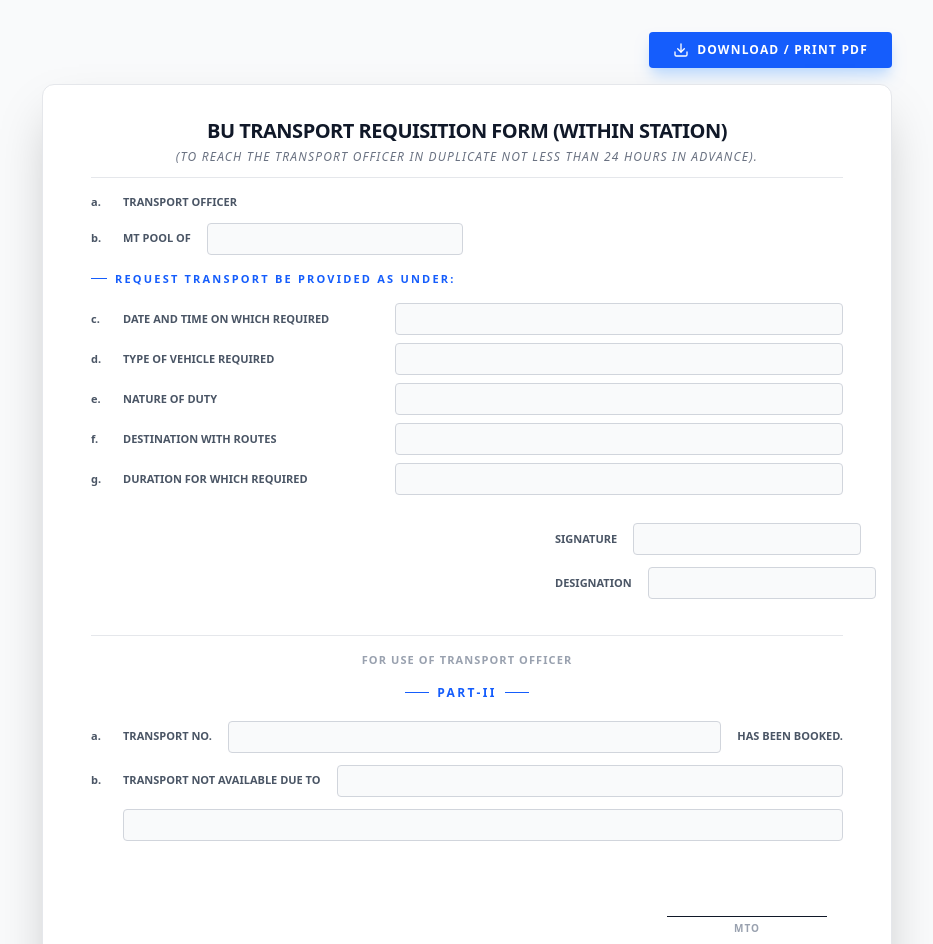
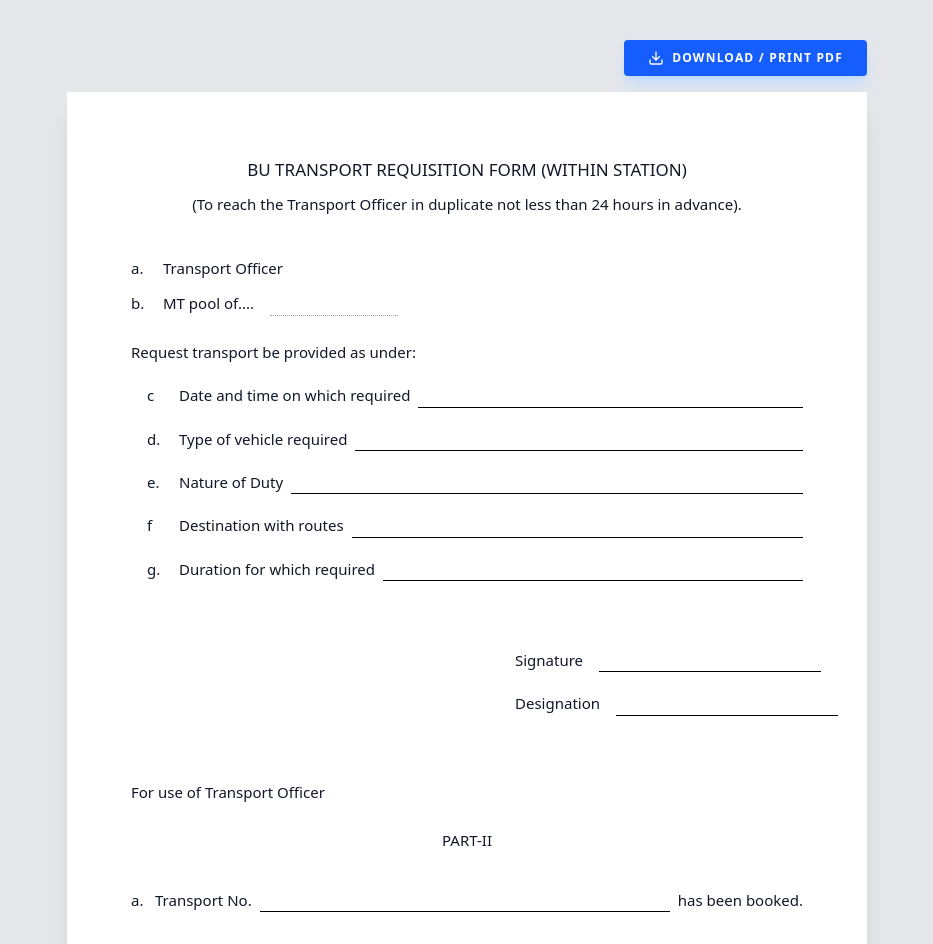
Before and after one commit to uraann4-code/transport, a React (Vite) app: page / in a window 1280 px wide. Shown: the top 944 px of the page, without its empty margins (173-1106 px from the left). Built offline with nearby package versions, Linux system fonts and the light colour scheme.

Commit message:
refactor: simplify print functionality and styles
Remove unused PDF generation dependencies and cleanup component state to rely on native browser printing. Adjust container styling for improved layout consistency.

```diff
--- a/src/App.tsx
+++ b/src/App.tsx
@@ -1,13 +1,7 @@
-import React, { useRef, useState } from 'react';
-import { Download, Loader2, Info } from 'lucide-react';
-import html2canvas from 'html2canvas';
-import { jsPDF } from 'jspdf';
+import React, { useRef } from 'react';
+import { Download } from 'lucide-react';
 
 export default function App() {
-  const formRef = useRef<HTMLDivElement>(null);
-  const [isDownloading, setIsDownloading] = useState(false);
-  const [showIframeNotice, setShowIframeNotice] = useState(false);
-
   const handlePrint = () => {
     // If we are inside an iframe (like the AI Studio preview window),
     // downloads and printing might be silently blocked by the browser's security sandbox.
@@ -21,8 +15,8 @@ export default function App() {
   };
 
   return (
-    <div className="min-h-screen bg-[#F9FAFB] flex flex-col items-center justify-center p-4 sm:p-8 font-sans text-[#111827] overflow-y-auto print:bg-white print:p-0">
-      <div className="w-full max-w-[850px] flex flex-col items-end gap-3 mb-4 print:hidden">
+    <div className="min-h-screen bg-gray-200 py-10 flex flex-col items-center justify-center px-4 font-sans text-gray-900 print:bg-white print:py-0">
+      <div className="w-full max-w-[800px] flex justify-end mb-4 print:hidden">
         <button
           onClick={handlePrint}
           className="flex items-center gap-2 px-6 py-2.5 bg-blue-600 text-white text-xs font-bold rounded shadow-lg shadow-blue-200 uppercase tracking-widest hover:bg-blue-700 transition-colors"
@@ -31,130 +25,118 @@ export default function App() {
           Download / Print PDF
         </button>
       </div>
-      <div ref={formRef} className="bg-white shadow-2xl rounded-xl border border-gray-200 max-w-[850px] w-full p-6 sm:p-8 sm:px-12 flex flex-col gap-3 relative print:shadow-none print:border-none print:p-0 print:m-0 print:h-screen print:w-full">
+
+      <div className="bg-white shadow-xl max-w-[800px] w-full p-12 sm:p-16 text-[15px] leading-relaxed relative print:shadow-none print:p-0 print:m-0 print:w-full print:max-w-full">
 
         {/* Header */}
-        <div className="flex flex-col text-center border-b border-gray-200 pb-3 mb-1">
-          <h1 className="text-xl font-bold tracking-tight text-gray-900 mb-1">BU TRANSPORT REQUISITION FORM (WITHIN STATION)</h1>
-          <p className="text-xs text-gray-500 uppercase tracking-widest font-medium italic">(To reach the Transport Officer in duplicate not less than 24 hours in advance).</p>
+        <div className="text-center mb-10">
+          <h1 className="text-[17px] mb-2 font-normal">BU TRANSPORT REQUISITION FORM (WITHIN STATION)</h1>
+          <p className="text-[15px]">(To reach the Transport Officer in duplicate not less than 24 hours in advance).</p>
         </div>
 
         {/* Section 1 */}
-        <div className="flex flex-col gap-3">
-          <div className="flex items-center gap-4">
-            <span className="text-[11px] font-bold text-gray-600 w-4">a.</span>
-            <span className="text-[11px] font-bold uppercase text-gray-600">Transport Officer</span>
+        <div className="mb-8">
+          <div className="flex gap-4 mb-2">
+            <span className="w-4">a.</span>
+            <span>Transport Officer</span>
           </div>
 
-          <div className="flex items-center gap-4">
-            <span className="text-[11px] font-bold text-gray-600 w-4">b.</span>
-            <span className="text-[11px] font-bold uppercase text-gray-600 whitespace-nowrap">MT pool of</span>
-            <input type="text" className="h-8 border border-gray-300 rounded bg-gray-50 px-3 text-sm focus:outline-none focus:border-blue-600 w-64 print:bg-transparent print:border-t-0 print:border-l-0 print:border-r-0 print:border-b-gray-400 print:rounded-none" />
+          <div className="flex items-end gap-4 mb-6">
+            <span className="w-4">b.</span>
+            <span className="whitespace-nowrap">MT pool of....</span>
+            <input type="text" className="border-b border-dotted border-gray-400 focus:outline-none w-32 bg-transparent pb-0.5" />
           </div>
 
-          <h2 className="text-[11px] font-black uppercase tracking-[0.2em] text-blue-600 flex items-center gap-2 mt-1 print:text-black">
-            <span className="w-4 h-[1px] bg-blue-600 print:bg-black"></span> Request transport be provided as under:
-          </h2>
+          <p className="mb-4">Request transport be provided as under:</p>
 
-          <div className="grid grid-cols-1 gap-y-2 mt-1">
-            <div className="flex items-center gap-4">
-              <span className="text-[11px] font-bold text-gray-600 w-4">c.</span>
-              <span className="text-[11px] font-bold uppercase text-gray-600 whitespace-nowrap w-64">Date and time on which required</span>
-              <input type="text" className="h-8 border border-gray-300 rounded bg-gray-50 px-3 text-sm focus:outline-none focus:border-blue-600 flex-grow print:bg-transparent print:border-t-0 print:border-l-0 print:border-r-0 print:border-b-gray-400 print:rounded-none" />
+          <div className="space-y-4 pl-4">
+            <div className="flex items-end gap-2">
+              <span className="w-6">c</span>
+              <span className="whitespace-nowrap">Date and time on which required</span>
+              <input type="text" className="border-b border-black focus:outline-none flex-grow bg-transparent pb-0.5" />
             </div>
 
-            <div className="flex items-center gap-4">
-              <span className="text-[11px] font-bold text-gray-600 w-4">d.</span>
-              <span className="text-[11px] font-bold uppercase text-gray-600 whitespace-nowrap w-64">Type of vehicle required</span>
-              <input type="text" className="h-8 border border-gray-300 rounded bg-gray-50 px-3 text-sm focus:outline-none focus:border-blue-600 flex-grow print:bg-transparent print:border-t-0 print:border-l-0 print:border-r-0 print:border-b-gray-400 print:rounded-none" />
+            <div className="flex items-end gap-2">
+              <span className="w-6">d.</span>
+              <span className="whitespace-nowrap">Type of vehicle required</span>
+              <input type="text" className="border-b border-black focus:outline-none flex-grow bg-transparent pb-0.5" />
             </div>
 
-            <div className="flex items-center gap-4">
-              <span className="text-[11px] font-bold text-gray-600 w-4">e.</span>
-              <span className="text-[11px] font-bold uppercase text-gray-600 whitespace-nowrap w-64">Nature of Duty</span>
-              <input type="text" className="h-8 border border-gray-300 rounded bg-gray-50 px-3 text-sm focus:outline-none focus:border-blue-600 flex-grow print:bg-transparent print:border-t-0 print:border-l-0 print:border-r-0 print:border-b-gray-400 print:rounded-none" />
+            <div className="flex items-end gap-2">
+              <span className="w-6">e.</span>
+              <span className="whitespace-nowrap">Nature of Duty</span>
+              <input type="text" className="border-b border-black focus:outline-none flex-grow bg-transparent pb-0.5" />
             </div>
 
-            <div className="flex items-center gap-4">
-              <span className="text-[11px] font-bold text-gray-600 w-4">f.</span>
-              <span className="text-[11px] font-bold uppercase text-gray-600 whitespace-nowrap w-64">Destination with routes</span>
-              <input type="text" className="h-8 border border-gray-300 rounded bg-gray-50 px-3 text-sm focus:outline-none focus:border-blue-600 flex-grow print:bg-transparent print:border-t-0 print:border-l-0 print:border-r-0 print:border-b-gray-400 print:rounded-none" />
+            <div className="flex items-end gap-2">
+              <span className="w-6">f</span>
+              <span className="whitespace-nowrap">Destination with routes</span>
+              <input type="text" className="border-b border-black focus:outline-none flex-grow bg-transparent pb-0.5" />
             </div>
 
-            <div className="flex items-center gap-4">
-              <span className="text-[11px] font-bold text-gray-600 w-4">g.</span>
-              <span className="text-[11px] font-bold uppercase text-gray-600 whitespace-nowrap w-64">Duration for which required</span>
-              <input type="text" className="h-8 border border-gray-300 rounded bg-gray-50 px-3 text-sm focus:outline-none focus:border-blue-600 flex-grow print:bg-transparent print:border-t-0 print:border-l-0 print:border-r-0 print:border-b-gray-400 print:rounded-none" />
+            <div className="flex items-end gap-2">
+              <span className="w-6">g.</span>
+              <span className="whitespace-nowrap">Duration for which required</span>
+              <input type="text" className="border-b border-black focus:outline-none flex-grow bg-transparent pb-0.5" />
             </div>
           </div>
         </div>
 
         {/* Signatures part 1 */}
-        <div className="flex flex-col items-end mt-4 mb-2 space-y-3">
-           <div className="flex items-center gap-4 w-72">
-             <span className="text-[11px] font-bold uppercase text-gray-600 whitespace-nowrap w-20">Signature</span>
-             <input type="text" className="h-8 border border-gray-300 rounded bg-gray-50 px-3 text-sm focus:outline-none focus:border-blue-600 flex-grow print:bg-transparent print:border-t-0 print:border-l-0 print:border-r-0 print:border-b-gray-400 print:rounded-none" />
+        <div className="flex flex-col items-end mt-16 mb-16 space-y-4">
+           <div className="flex items-end gap-4 w-72">
+             <span className="whitespace-nowrap">Signature</span>
+             <input type="text" className="border-b border-black focus:outline-none flex-grow bg-transparent pb-0.5" />
            </div>
-           <div className="flex items-center gap-4 w-72">
-             <span className="text-[11px] font-bold uppercase text-gray-600 whitespace-nowrap w-20">Designation</span>
-             <input type="text" className="h-8 border border-gray-300 rounded bg-gray-50 px-3 text-sm focus:outline-none focus:border-blue-600 flex-grow print:bg-transparent print:border-t-0 print:border-l-0 print:border-r-0 print:border-b-gray-400 print:rounded-none" />
+           <div className="flex items-end gap-4 w-72">
+             <span className="whitespace-nowrap">Designation</span>
+             <input type="text" className="border-b border-black focus:outline-none flex-grow bg-transparent pb-0.5" />
            </div>
         </div>
 
         {/* Part II */}
-        <div className="mt-4 pt-4 border-t border-gray-200 flex flex-col gap-4">
-          <p className="text-[11px] font-bold uppercase text-gray-400 text-center tracking-widest print:text-black">For use of Transport Officer</p>
-          <div className="text-center text-xs font-black uppercase tracking-[0.2em] text-blue-600 flex justify-center items-center gap-2 mb-1 print:text-black">
-            <span className="w-6 h-[1px] bg-blue-600 print:bg-black"></span> PART-II <span className="w-6 h-[1px] bg-blue-600 print:bg-black"></span>
-          </div>
+        <div className="mt-12">
+          <p className="mb-6">For use of Transport Officer</p>
+          <div className="text-center mb-8">PART-II</div>
 
-          <div className="space-y-3">
-            <div className="flex items-center gap-4 w-full">
-              <span className="text-[11px] font-bold text-gray-600 w-4">a.</span>
-              <span className="text-[11px] font-bold uppercase text-gray-600 whitespace-nowrap">Transport No.</span>
-              <input type="text" className="h-8 border border-gray-300 rounded bg-gray-50 px-3 text-sm focus:outline-none focus:border-blue-600 flex-grow print:bg-transparent print:border-t-0 print:border-l-0 print:border-r-0 print:border-b-gray-400 print:rounded-none" />
-              <span className="text-[11px] font-bold uppercase text-gray-600 whitespace-nowrap">has been booked.</span>
+          <div className="space-y-6">
+            <div className="flex items-end gap-2 w-full">
+              <span className="w-4">a.</span>
+              <span className="whitespace-nowrap">Transport No.</span>
+              <input type="text" className="border-b border-black focus:outline-none flex-grow bg-transparent pb-0.5" />
+              <span className="whitespace-nowrap">has been booked.</span>
             </div>
 
-            <div className="flex items-center gap-4 w-full">
-               <span className="text-[11px] font-bold text-gray-600 w-4">b.</span>
-               <span className="text-[11px] font-bold uppercase text-gray-600 whitespace-nowrap">Transport not available due to</span>
-               <input type="text" className="h-8 border border-gray-300 rounded bg-gray-50 px-3 text-sm focus:outline-none focus:border-blue-600 flex-grow print:bg-transparent print:border-t-0 print:border-l-0 print:border-r-0 print:border-b-gray-400 print:rounded-none" />
+            <div className="flex items-end gap-2 w-full">
+               <span className="w-4">b.</span>
+               <span className="whitespace-nowrap">Transport not available due to</span>
+               <input type="text" className="border-b border-black focus:outline-none flex-grow bg-transparent pb-0.5" />
             </div>
 
-            <div className="w-full pl-8">
-               <input type="text" className="h-8 border border-gray-300 rounded bg-gray-50 px-3 text-sm focus:outline-none focus:border-blue-600 w-full print:bg-transparent print:border-t-0 print:border-l-0 print:border-r-0 print:border-b-gray-400 print:rounded-none" />
+            <div className="w-full pl-6">
+               <input type="text" className="border-b border-black focus:outline-none w-full bg-transparent mt-2 pb-0.5" />
             </div>
           </div>
         </div>
 
         {/* MTO Signature */}
-        <div className="flex justify-end mt-8 mb-4 mr-4">
-          <div className="flex flex-col items-center gap-1">
-            <div className="w-40 h-8 border-b border-gray-900 relative">
-              <input type="text" className="absolute bottom-1 w-full text-center bg-transparent focus:outline-none font-serif italic text-sm text-gray-800" placeholder="" />
-            </div>
-            <label className="text-[10px] font-bold uppercase text-gray-400 tracking-widest print:text-black">MTO</label>
+        <div className="flex justify-end mt-20 mb-12 mr-12">
+          <div className="w-32 text-center flex flex-col items-center">
+            <span className="text-gray-900">MTO</span>
           </div>
         </div>
 
         {/* Approval */}
-        <div className="text-center mt-6 mb-6 flex justify-center">
-           <span className="text-[11px] font-bold uppercase tracking-[0.1em] text-gray-700 bg-gray-100 px-6 py-2 rounded-md print:bg-transparent print:text-black print:border print:border-black">
-             Approved &nbsp;/&nbsp; Not Approved
-           </span>
+        <div className="text-center mt-12 mb-20 font-semibold">
+           Approved/Not Approved
         </div>
 
         {/* Director Signature */}
-        <div className="flex justify-center mt-4">
-          <div className="flex flex-col items-center gap-1">
-            <div className="w-56 h-8 border-b border-gray-900 relative">
-              <input type="text" className="absolute bottom-1 w-full text-center bg-transparent focus:outline-none font-serif italic text-sm text-gray-800" placeholder="" />
-            </div>
-            <label className="text-[10px] font-bold uppercase text-gray-400 tracking-widest print:text-black">Director</label>
+        <div className="flex justify-center mt-16">
+          <div className="w-48 text-center flex flex-col items-center">
+            <span className="text-gray-900">Director</span>
           </div>
         </div>
-
 
       </div>
     </div>
```
